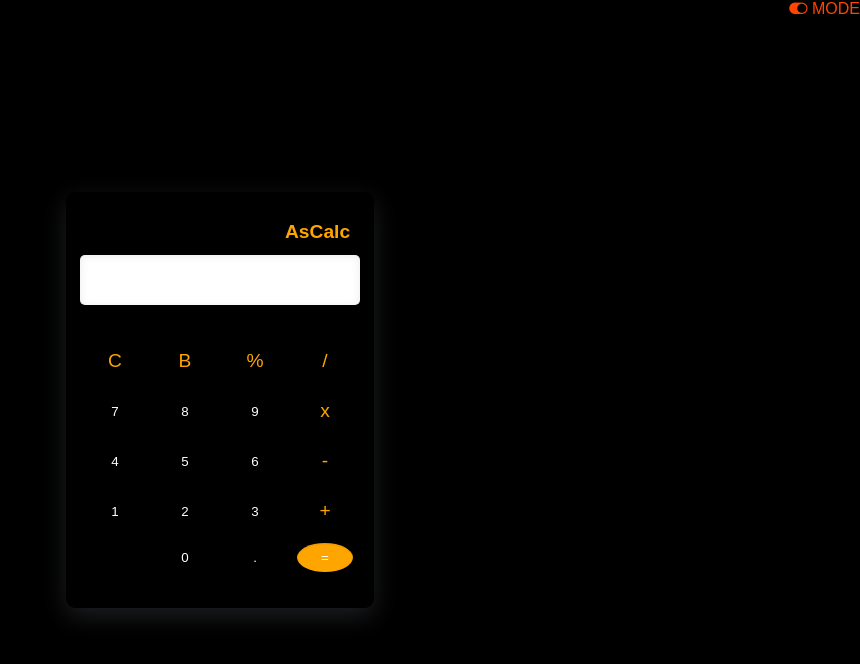
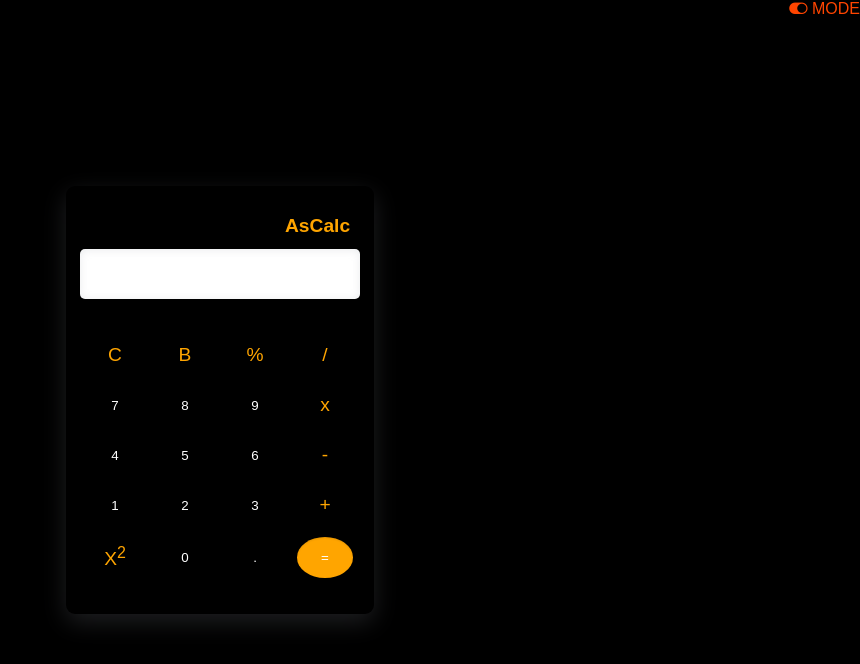
Before and after one commit to 11Aravind/calc, a plain HTML site: page index.html in a window 1280 px wide. Shown: the whole page, without its empty margins (420-1280 px from the left). Drawn offline with nearby package versions, Linux system fonts and the light colour scheme.

Commit message:
added power operation

```diff
--- a/assct/style.css
+++ b/assct/style.css
@@ -80,6 +80,7 @@ button {
     right: 0;
     color: orangered;
 }
-/* {
-    color: orange;
-} */
+.exp{
+    vertical-align: super;
+    font-size: smaller;
+}
--- a/index.html
+++ b/index.html
@@ -41,7 +41,7 @@
             <button onclick="onscreen(2)" class="num">2</button>
             <button onclick="onscreen(3)" class="num">3</button>
             <button onclick="onscreen('+')" class="special">+</button>
-            <button onclick="backOneDigit()" class="num"></button>
+            <button  class="special" id="power">X<small class="exp">2</small></button>
             <button onclick="onscreen(0)" class="num">0</button>
             <button onclick="onscreen('.')" class="num">.</button>
             <button onclick="onscreen('=')" id="cal">=</button>
@@ -49,6 +49,11 @@
     </div>
 </body>
 <script>
+    $("#power").click(function(){
+        $val = $("#screen").val();
+        // Math.pow($val,2);
+        $("#screen").val( Math.pow($val,2));
+    });
     $(document).ready(function () {
     $('#on').click(function () {
         $("#calculator").css({ "backgroundColor": "white", "color": "black" });
```
